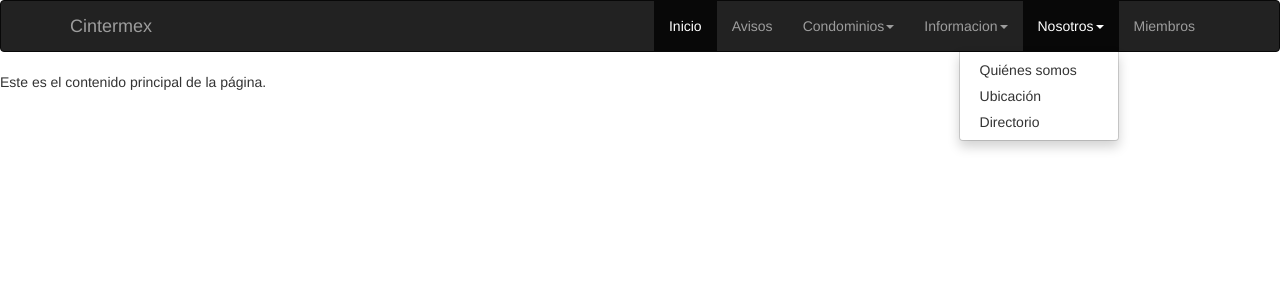
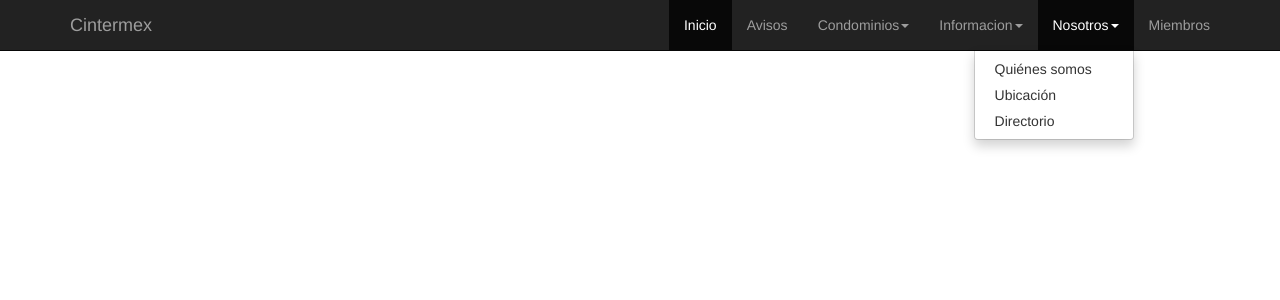
Before and after one commit to mpeyrotc/govector, a Django app: page / in a window 1280 px wide, after a click on "Nosotros". Shown: the top 300 px of the page. Run offline with Django 3.2, Linux system fonts and the light colour scheme; some libraries are stand-ins or nearby versions.

Commit message:
add other options to make navbar work

```diff
--- a/static/css/base.css
+++ /dev/null
@@ -1,3 +0,0 @@
-.navbar {
-    position: fixed;
-}
--- a/templates/base.html
+++ b/templates/base.html
@@ -13,9 +13,9 @@
     <meta name="viewport" content="width=device-width, initial-scale=1.0">
     <title>{% block title %}Condominos{% endblock %}</title>
 </head>
-<body data-spy="scroll" data-target=".navbar" data-offset="50">
+<body data-spy="scroll" data-target=".navbar-fixed-top" data-offset="50">
     {% block nav_bar %}
-    <div class="navbar navbar-inverse">
+    <div class="navbar navbar-inverse navbar-fixed-top">
         <div class="container">
 
             <a href="#" class="navbar-brand">Cintermex</a>
@@ -47,9 +47,9 @@
                     <li class="dropdown">
                         <a href = "{% url 'about_us' %}" class="dropdown-toggle" data-toggle="dropdown">Nosotros<b class="caret"></b></a>
                         <ul class="dropdown-menu">
-                            <li><a href="{% url 'about_us' %}#about_us">Quiénes somos</a></li>
-                            <li><a href="{% url 'about_us' %}#location">Ubicación</a></li>
-                            <li><a href="{% url 'about_us' %}#directory">Directorio</a></li>
+                            <li><a href="{% url 'about_us' %}#about_us" class="page-scroll">Quiénes somos</a></li>
+                            <li><a href="{% url 'about_us' %}#location" class="page-scroll">Ubicación</a></li>
+                            <li><a href="{% url 'about_us' %}#directory" class="page-scroll">Directorio</a></li>
                         </ul>
                     </li>
                     <li><a href="#">Miembros</a></li>
```
